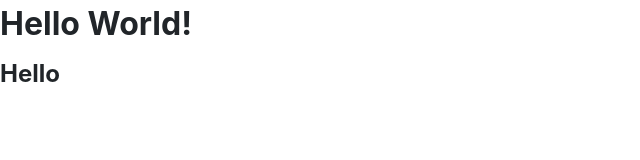
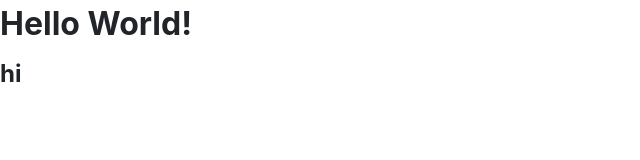
Before and after one commit to b1mer/puls, a website: page index.html in a window 1280 px wide. Shown: the full height of the page, 0-640 px from the left. Drawn offline with Linux system fonts and the light colour scheme.

Commit message:
First Commit

```diff
--- a/index.html
+++ b/index.html
@@ -13,7 +13,7 @@
 
 <body>
     <h1>Hello World!</h1>
-    <h2>Hello</h2>
+    <h2>hi</h2>
 </body>
 
 </html>
```
